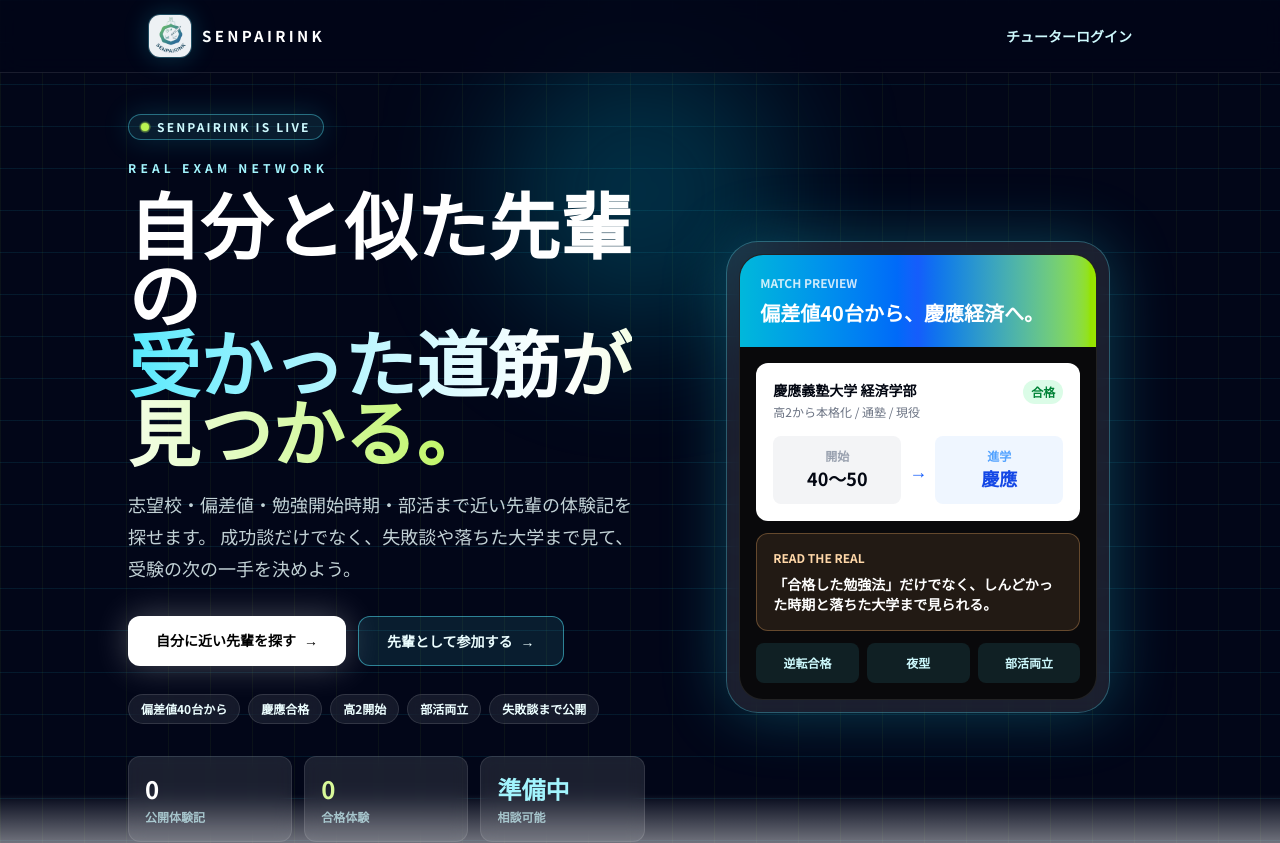
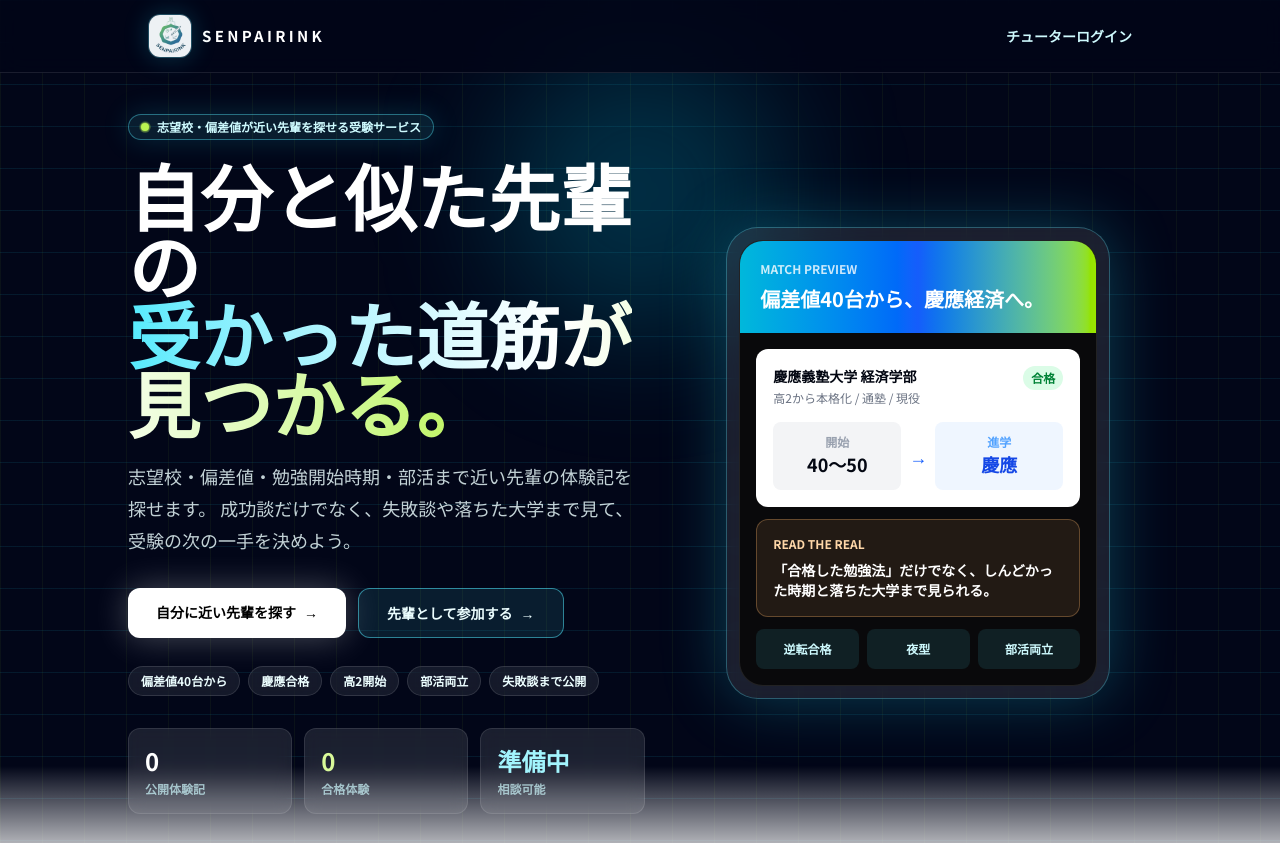
Before and after one commit to taichiadi/juku-matching, a Next.js app: page / in a window 1280 px wide. Shown: the top 843 px of the page. Built offline with nearby package versions, Linux system fonts and the light colour scheme; no server answers; the database is empty.

Commit message:
Clarify hero service description

```diff
--- a/src/components/AnimatedHero.tsx
+++ b/src/components/AnimatedHero.tsx
@@ -17,18 +17,15 @@
 
       <div className="relative mx-auto grid max-w-5xl grid-cols-1 items-center gap-10 lg:grid-cols-[1.05fr_0.95fr]">
         <div>
-          <div className="inline-flex items-center gap-2 rounded-full border border-cyan-300/40 bg-cyan-300/10 px-3 py-1 text-xs font-black tracking-[0.18em] text-cyan-100 shadow-[0_0_28px_rgba(34,211,238,0.18)]">
+          <div className="inline-flex items-center gap-2 rounded-full border border-cyan-300/40 bg-cyan-300/10 px-3 py-1 text-xs font-black text-cyan-100 shadow-[0_0_28px_rgba(34,211,238,0.18)]">
             <span className="relative flex h-2 w-2">
               <span className="absolute inline-flex h-full w-full animate-ping rounded-full bg-lime-300 opacity-75" />
               <span className="relative inline-flex h-2 w-2 rounded-full bg-lime-300" />
             </span>
-            SENPAIRINK IS LIVE
+            志望校・偏差値が近い先輩を探せる受験サービス
           </div>
 
-          <p className="mt-5 text-xs font-black tracking-[0.35em] text-cyan-200">
-            REAL EXAM NETWORK
-          </p>
-          <h1 className="mt-3 text-5xl font-black leading-[0.96] tracking-normal md:text-7xl">
+          <h1 className="mt-5 text-5xl font-black leading-[0.96] tracking-normal md:text-7xl">
             自分と似た先輩の
             <br />
             <span className="text-transparent bg-clip-text bg-gradient-to-r from-cyan-300 via-white to-lime-300">
```
